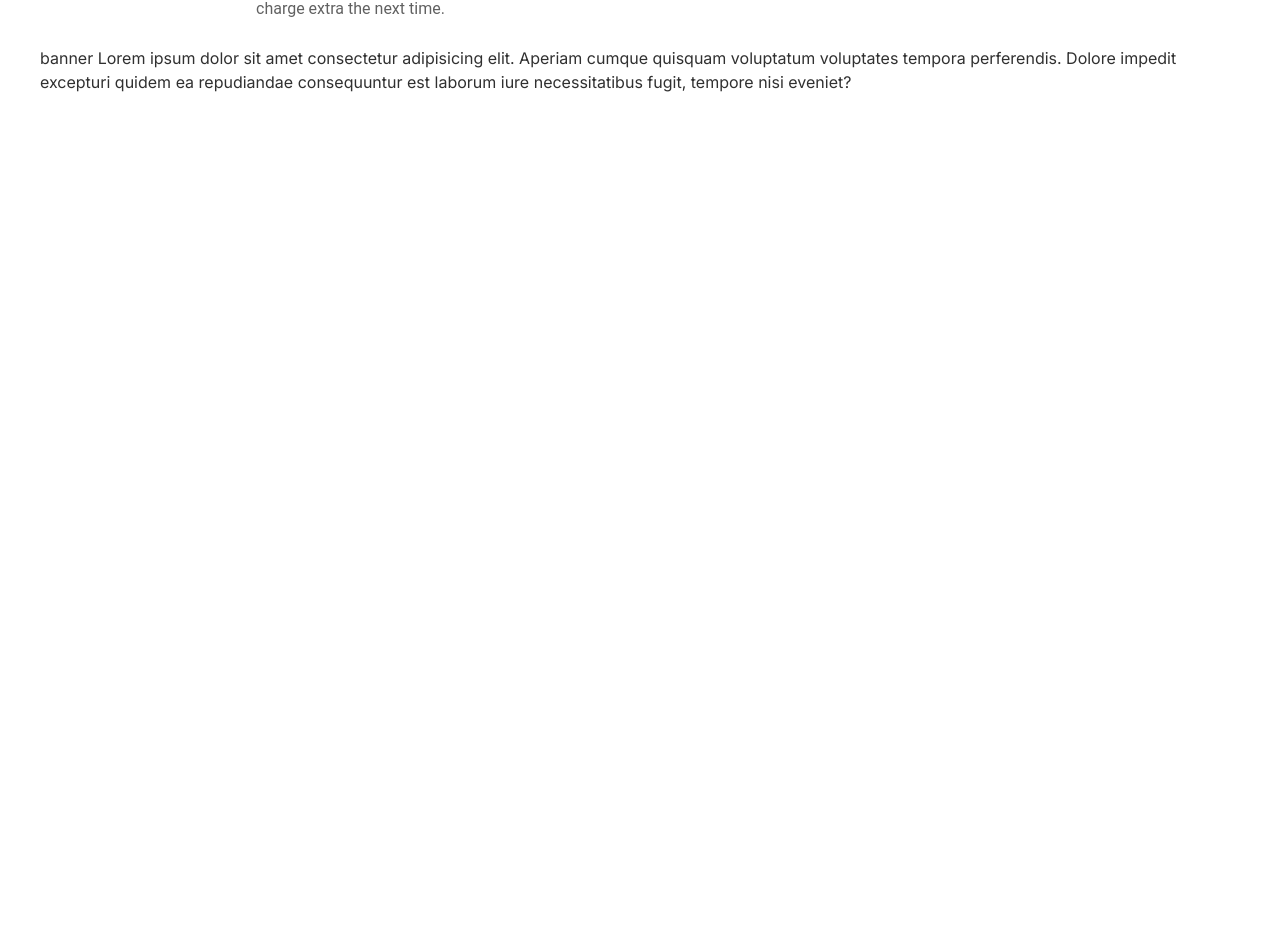
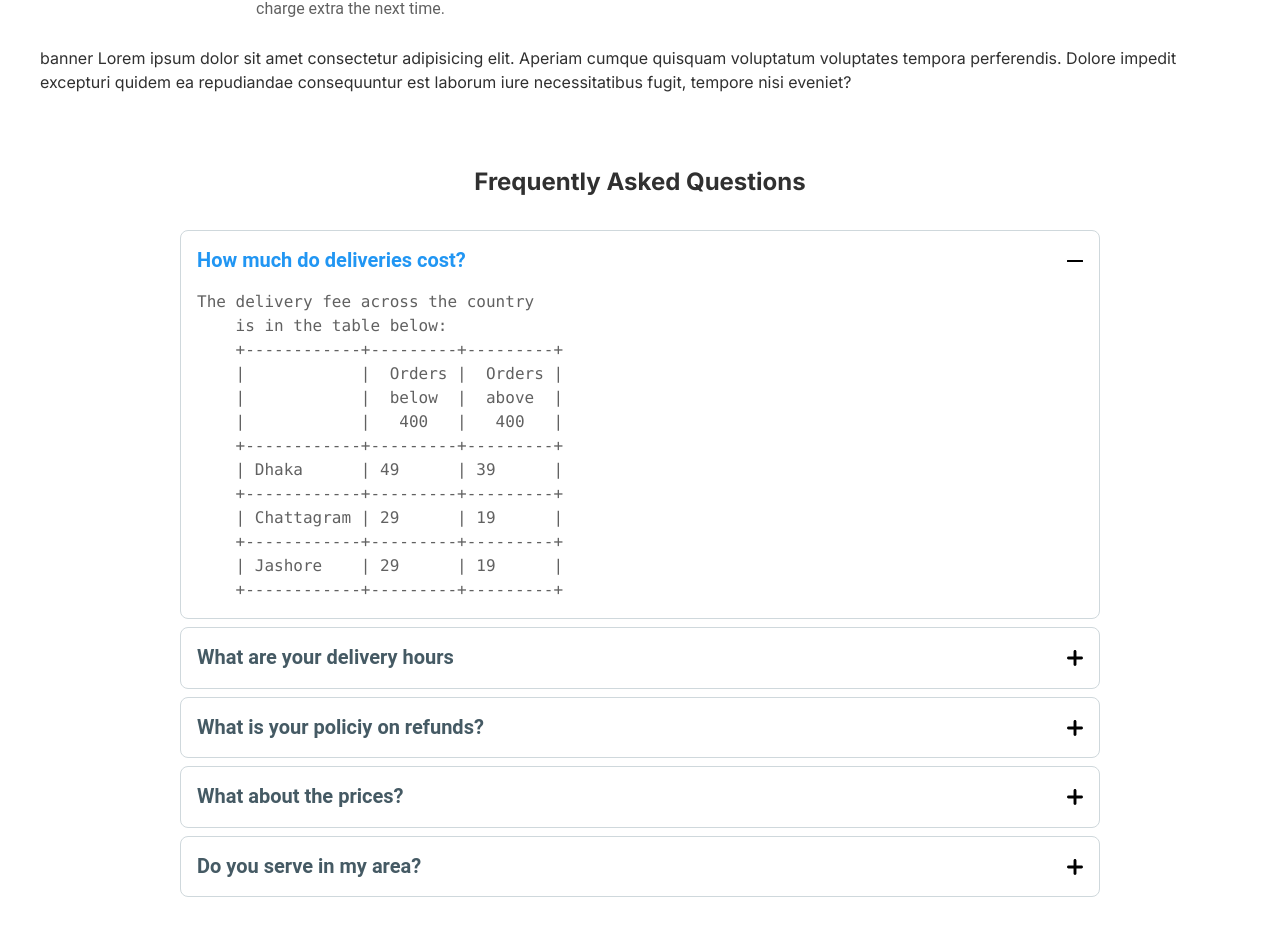
Before and after one commit to farukphero/bazar-client, a Next.js app: page / in a window 1280 px wide. Shown: the part 417-1352 px from the top of the page. Before the commit the page ends 1263 px from the top, so only its background shows below. Built offline with nearby package versions, Linux system fonts and the light colour scheme.

Commit message:
common questions section added

```diff
--- /dev/null
+++ b/src/data/questions.ts
@@ -0,0 +1,51 @@
+type questions = Array<{
+  id: number;
+  question: string;
+  answer: string;
+}>;
+
+export const faqs: questions = [
+  {
+    id: 1,
+    question: "How much do deliveries cost?",
+    answer: `The delivery fee across the country
+    is in the table below:
+    +------------+---------+---------+
+    |            |  Orders |  Orders |
+    |            |  below  |  above  |
+    |            |   400   |   400   |
+    +------------+---------+---------+
+    | Dhaka      | 49      | 39      |
+    +------------+---------+---------+
+    | Chattagram | 29      | 19      |
+    +------------+---------+---------+
+    | Jashore    | 29      | 19      |
+    +------------+---------+---------+`,
+  },
+  {
+    id: 2,
+    question: "What are your delivery hours",
+    answer:
+      "We deliver from 7.30 am to 11 pm every day. You can choose from available slots to find something that is convenient for you.",
+  },
+  {
+    id: 3,
+    question: "What is your policiy on refunds?",
+    answer: `We offer a refund or return policy of seven (7) days on most unopened or unspoilt packaged products.
+    1. For perishable products such as milk, fruits, and fresh vegetables, we have a 1 (one) day return policy.
+    2. Diaper items must be returned for refunds before 10% or 3 pieces (whichever comes first) have been used.
+    3. Certain products; Face Mask, Disposable Vinyl Gloves, Alcohol Pads, and Covid Testing Kits are not acceptable for refund or return either opened or unopened.`,
+  },
+  {
+    id: 4,
+    question: "What about the prices?",
+    answer:
+      "Our prices are our own but we try our best to offer them to you at or below market prices. Our prices are the same as the local market and we are working hard to get them even lower! If you feel that any product is priced unfairly, please let us know.",
+  },
+  {
+    id: 5,
+    question: "Do you serve in my area?",
+    answer:
+      "We are currently serving in three big cities of Bangladesh including Dhaka, Chattogram, Jashore.",
+  },
+];
--- /dev/null
+++ b/src/pages/components/CommonQns/FaqSection.tsx
@@ -0,0 +1,44 @@
+import React from "react";
+import {
+  Accordion,
+  AccordionHeader,
+  AccordionBody,
+} from "@material-tailwind/react";
+import { Icon } from "./Icon";
+import { faqs } from "../../../data/questions";
+
+const FaqSection = () => {
+  const [open, setOpen] = React.useState(1);
+
+  const handleOpen = (value: number) => setOpen(open === value ? 0 : value);
+
+  return (
+    <section id="faqSection" className="w-[340px] md:w-[680px] lg:w-[920px] m-10">
+      <h1 className="text-2xl font-bold text-center p-8">
+        Frequently Asked Questions
+      </h1>
+      {faqs.map((faq) => (
+        <Accordion
+          key={faq.id}
+          open={open === faq.id}
+          className="mb-2 rounded-lg border border-blue-gray-100 px-4"
+          icon={<Icon id={faq.id} open={open} />}
+        >
+          <AccordionHeader
+            onClick={() => handleOpen(faq.id)}
+            className={`border-b-0 transition-colors ${
+              open === faq.id ? "text-blue-500 hover:!text-blue-700" : ""
+            }`}
+          >
+            {faq.question}
+          </AccordionHeader>
+          <AccordionBody className="pt-0 text-base font-normal">
+            {(faq.id === 1) ? <pre>{faq.answer}</pre> : <>{faq.answer}</>}
+          </AccordionBody>
+        </Accordion>
+      ))}
+    </section>
+  );
+};
+
+export default FaqSection;
--- /dev/null
+++ b/src/pages/components/CommonQns/Icon.tsx
@@ -0,0 +1,16 @@
+import Image from "next/image";
+import Plus from "../../../images/icons/plus.svg";
+import Minus from "../../../images/icons/minus.svg";
+
+interface AppProps {
+  id: number;
+  open: number;
+}
+
+export function Icon({ id, open }: AppProps) {
+  if (id === open) {
+    return <Image src={Minus} alt="minus" width={16} height={16} />;
+  }
+
+  return <Image src={Plus} alt="plus" width={16} height={16} />;
+}
--- a/src/pages/index.tsx
+++ b/src/pages/index.tsx
@@ -1,16 +1,18 @@
-import Image from 'next/image'
-import { Inter } from 'next/font/google'
-import { StickyNavbar } from './components/shared/NavBar/NavBar'
-import Banner from './components/Banner/Banner'
+import Image from "next/image";
+import { Inter } from "next/font/google";
+import { StickyNavbar } from "./components/shared/NavBar/NavBar";
+import Banner from "./components/Banner/Banner";
+import FaqSection from "./components/CommonQns/FaqSection";
 
-const inter = Inter({ subsets: ['latin'] })
+const inter = Inter({ subsets: ["latin"] });
 
 export default function Home() {
   return (
     <main
       className={`flex min-h-screen flex-col items-center justify-between  ${inter.className}`}
     >
-    <Banner></Banner>
+      <Banner></Banner>
+      <FaqSection />
     </main>
-  )
+  );
 }
```
Also changed, not shown: src/images/icons/minus.svg (added), src/images/icons/plus.svg (added).
